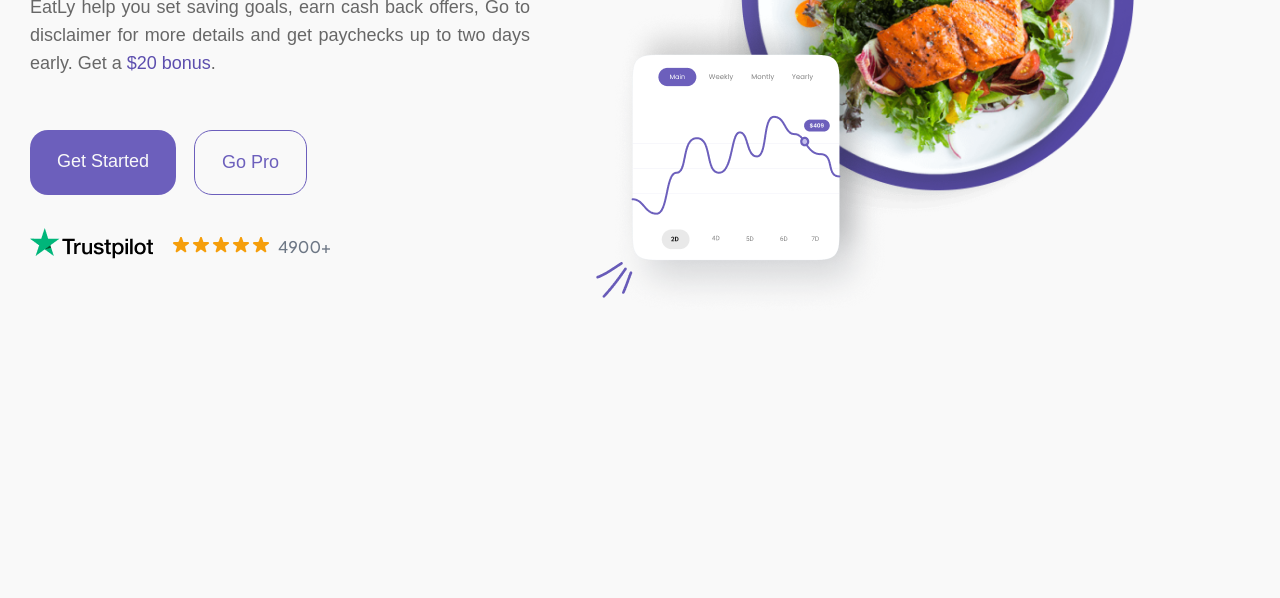
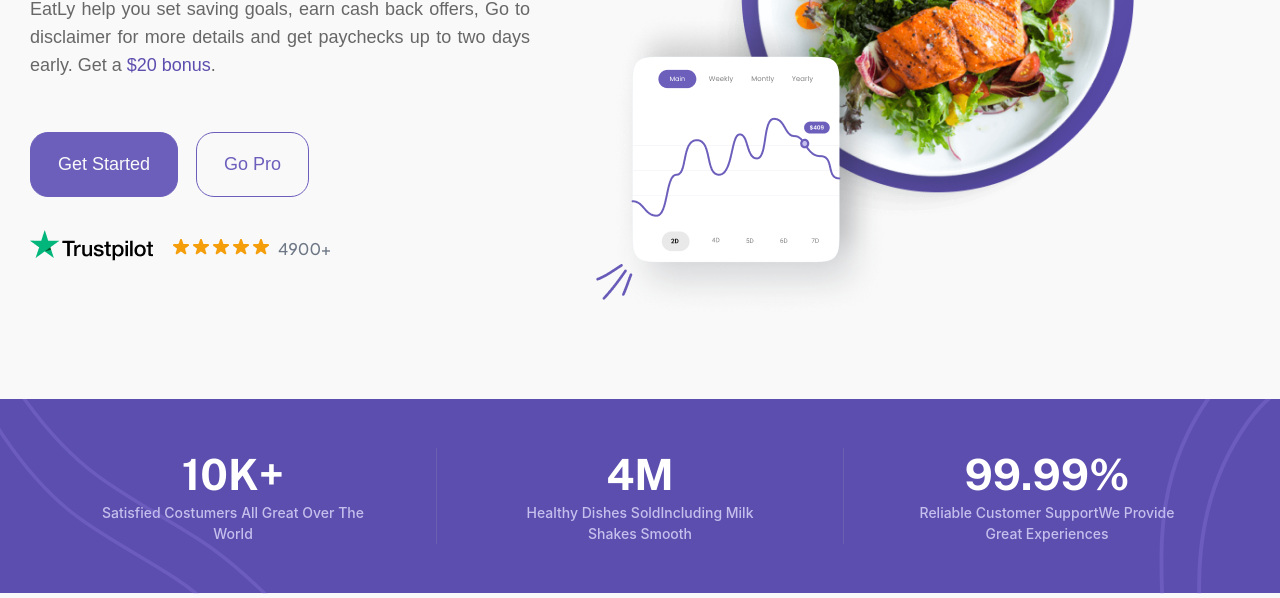
Before and after one commit to VgomerV/project-eatly, a website: page src/index.html in a window 1280 px wide. Shown: the part 481-1079 px from the top of the page. Before the commit the page ends 840 px from the top, so only its background shows below. Drawn offline with Linux system fonts and the light colour scheme; a web font is replaced by a local one.

Commit message:
style: add features section

```diff
--- a/src/css/fonts.css
+++ b/src/css/fonts.css
@@ -75,3 +75,9 @@
   font-family: "Plus Jakarta Sans";
   src: url("../fonts/plus-jakarta-sans/PlusJakartaSans-Medium.ttf");
 }
+
+@font-face {
+  font-weight: 700;
+  font-family: "Public Sans";
+  src: url("../fonts/public-sans/PublicSans-Bold.ttf");
+}
--- a/src/css/main.css
+++ b/src/css/main.css
@@ -13,10 +13,21 @@ body {
   padding: 18px 27px;
 
   border-radius: 18px;
+  border: 1.5px solid #6C5FBC;
 
   font-family: "Inter Bold", sans-serif;
   font-size: 18px;
   line-height: 27px;
+}
+
+.button:hover {
+  cursor: pointer;
+
+  background-color: transparent;
+
+  color: #6C5FBC;
+
+  transition: all 0.3s ease;
 }
 
 .button--filled {
@@ -25,7 +36,6 @@ body {
 }
 
 .button--outlined {
-  border: 1.5px solid #6C5FBC;
   color: #6C5FBC;
 }
 
@@ -77,6 +87,10 @@ body {
   color: #606060;
 }
 
+.menu__link:hover {
+  color: #6C5FBC;
+}
+
 .header__actions {
   margin-left: auto;
 }
@@ -91,11 +105,18 @@ body {
 }
 
 .hero {
+  /* display: flex;
+  justify-content: space-between;
+  align-items: center; */
+
+  padding-top: 49px;
+  margin-bottom: 85px;
+}
+
+.hero__container {
   display: flex;
   justify-content: space-between;
   align-items: center;
-
-  padding-top: 49px;
 }
 
 .hero__description {
@@ -223,6 +244,8 @@ body {
 
   border-radius: 16px;
   background-color: #ffffff;
+
+  box-shadow: -10px 12px 20px rgb(0, 0, 0, 0.15);
 }
 
 .dish-card::after {
@@ -288,10 +311,66 @@ body {
   position: absolute;
   bottom: -27px;
   left: -13px;
-  /* z-index: -1; */
 
   background-image: url('../images/illustration-b.png');
   background-repeat: no-repeat;
 
   content: "";
 }
+
+.features {
+  position: relative;
+  padding: 49px 0;
+
+  background-color: #5C4EAE;
+}
+
+.features__list {
+  display: flex;
+  justify-content: center;
+}
+
+.features__item {
+  flex: 1;
+
+  padding: 0 66px;
+
+  text-align: center;
+}
+
+.features__item:not(:last-child) {
+  border-right: 1px solid rgba(197, 197, 197, 0.15);
+}
+
+.features__num {
+  font-family: "Public Sans", sans-serif;
+  font-size: 43px;
+  line-height: 54px;
+  color: #FFFFFF;
+}
+
+.features__description {
+  font-family: "Inter Medium", sans-serif;
+  font-size: 14px;
+  line-height: 21px;
+  color: #C5BFED;
+}
+
+.features__decor {
+  position: absolute;
+  top: 0;
+  left: 0;
+
+  width: 100%;
+  height: 100%;
+}
+
+.features__decor-svg {
+  position: absolute;
+}
+
+.features__decor-svg:nth-child(3),
+.features__decor-svg:nth-child(4) {
+  top: 0;
+  right: 0;
+}
--- a/src/index.html
+++ b/src/index.html
@@ -40,8 +40,8 @@
     </div>
   </header>
   <main class="main">
-    <div class="container">
       <section class="hero">
+        <div class="container hero__container">
           <div class="hero__description">
             <div class="hero__content">
               <p class="hero__subtitle">over 1000 users</p>
@@ -84,8 +84,78 @@
               <img class="graph-card__image" src="./images/graph.png" alt="">
             </div>
           </div>
+        </div>
       </section>
+      <section class="features">
+        <div class="container">
+          <ul class="features__list">
+            <li class="features__item">
+              <span class="features__num">10K+</span>
+              <p class="features__description">
+                Satisfied Costumers All Great Over The World
+              </p>
+            </li>
+            <li class="features__item">
+              <span class="features__num">4M</span>
+              <p class="features__description">
+                Healthy Dishes SoldIncluding Milk Shakes Smooth
+              </p>
+            </li>
+            <li class="features__item">
+              <span class="features__num">99.99%</span>
+              <p class="features__description">
+                Reliable Customer SupportWe Provide Great Experiences
+              </p>
+            </li>
+          </ul>
+          <div class="features__decor">
+            <div class="features__decor-svg">
+              <svg width="384" height="195" viewBox="0 0 384 221" fill="none" xmlns="http://www.w3.org/2000/svg">
+                <path
+                  opacity="0.2"
+                  d="M369.68 577.878C375.051 546.413 382.885 516.817 380.878 482.89C379.444 458.658 373.443 434.809 361.905 412.054C340.393 369.626 312.272 329.18 278.84 296.952C244.679 264.021 211.142 228.189 172.566 202.9C136.7 179.387 98.446 159.962 63.4785 134.41C4.88972 91.5978 -36.5779 23.2802 -71.7742 -42.2882C-90.3944 -76.9764 -108.862 -111.901 -126.689 -147.001C-137.875 -169.027 -147.273 -192.647 -161.028 -213.115"
+                  stroke="#A596FF"
+                  stroke-width="4.01667"
+                  stroke-linecap="round"
+                />
+              </svg>
             </div>
+            <div class="features__decor-svg">
+              <svg width="428" height="195" viewBox="0 0 428 221" fill="none" xmlns="http://www.w3.org/2000/svg">
+                <path
+                  opacity="0.2"
+                  d="M413.34 566.6C419.134 532.606 427.589 500.633 425.415 463.977C423.861 437.797 417.374 412.03 404.907 387.442C381.662 341.6 351.28 297.896 315.163 263.07C278.258 227.484 242.027 188.764 200.355 161.433C161.61 136.023 120.288 115.028 82.5135 87.4146C19.2219 41.1481 -25.5823 -32.6707 -63.6122 -103.518C-83.7315 -140.999 -103.686 -178.735 -122.948 -216.66C-135.036 -240.46 -145.191 -265.98 -160.052 -288.097"
+                  stroke="#A596FF"
+                  stroke-width="4.01667"
+                  stroke-linecap="round"
+                />
+              </svg>
+            </div>
+            <div class="features__decor-svg">
+              <svg width="128" height="195" viewBox="0 0 128 221" fill="none" xmlns="http://www.w3.org/2000/svg">
+                <path
+                  opacity="0.2"
+                  d="M249.871 -80.8447C226.393 -78.6528 200.893 -78.3091 178.015 -73.183C155.629 -68.1671 132.053 -59.0673 112.357 -49.4564C76.0612 -31.7454 57.4716 -6.95103 40.6064 22.6297C12.7738 71.4467 2.69712 122.078 2.26213 175.123C1.97417 210.239 3.3241 244.997 6.9895 279.998C8.10859 290.684 7.54926 302.9 15.3937 312.128"
+                  stroke="#A596FF"
+                  stroke-width="4.44874"
+                  stroke-linecap="round"
+                />
+              </svg>
+            </div>
+            <div class="features__decor-svg">
+              <svg width="88" height="195" viewBox="0 0 88 221" fill="none" xmlns="http://www.w3.org/2000/svg">
+                <path
+                  opacity="0.2"
+                  d="M257.286 -55.6357C233.104 -53.3776 206.841 -53.0235 183.278 -47.7427C160.222 -42.5754 135.941 -33.2008 115.655 -23.2998C78.2719 -5.05417 59.1257 20.4887 41.7555 50.9625C13.0896 101.253 2.71126 153.413 2.26326 208.059C1.96667 244.235 3.35701 280.042 7.13216 316.1C8.28476 327.109 7.70868 339.694 15.788 349.2"
+                  stroke="#A596FF"
+                  stroke-width="4.44874"
+                  stroke-linecap="round"
+                />
+              </svg>
+            </div>
+          </div>
+        </div>
+      </section>
   </main>
 </body>
 </html>
```
Also changed, not shown: src/fonts/public-sans/PublicSans-Bold.ttf (added), 2 other files. Lines whose indentation alone changed are shown as unchanged.
